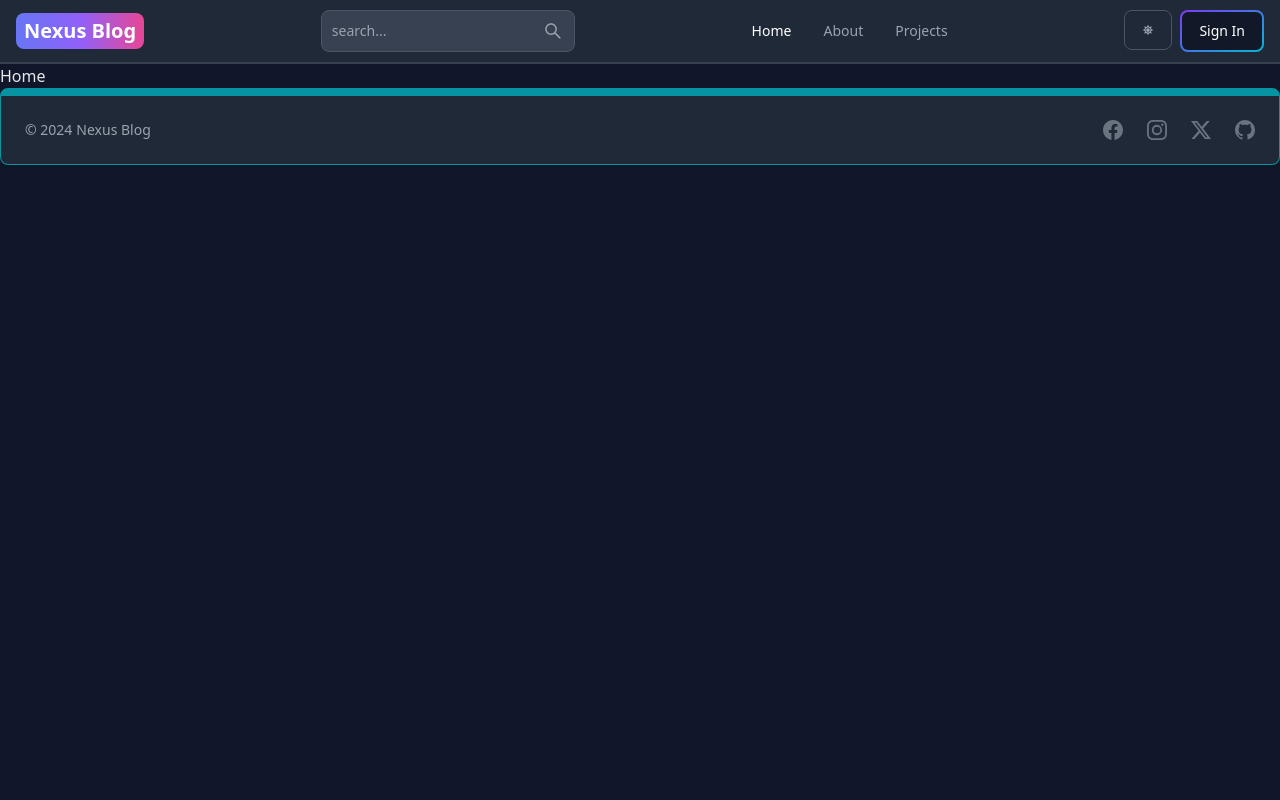
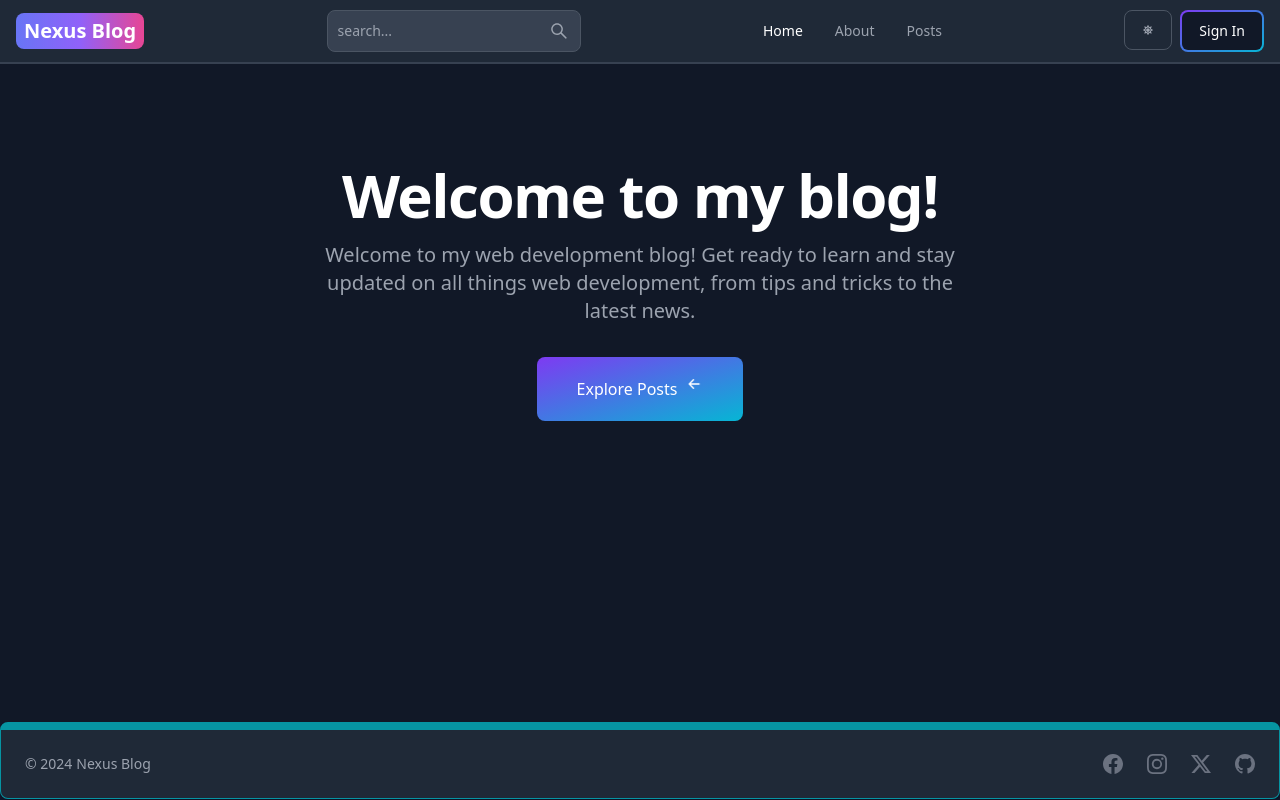
Before and after one commit to oshri1997/Nexus_Blog, a React (Vite) app in the folder frontend/: page / in a window 1280 px wide. Built offline with nearby package versions, Linux system fonts and the light colour scheme; no server answers.

Commit message:
create the homepage section

```diff
--- a/frontend/src/App.tsx
+++ b/frontend/src/App.tsx
@@ -4,7 +4,7 @@ import About from "./pages/About";
 import SignIn from "./pages/SignIn";
 import SignUp from "./pages/SignUp";
 import Dashboard from "./pages/Dashboard";
-import Projects from "./pages/Projects";
+
 import Header from "./components/Header";
 import FooterComponent from "./components/Footer";
 import { ProtectedRouteGuest, ProtectedRouteUser } from "./components/ProtectedRoute";
@@ -15,6 +15,7 @@ import CreatePost from "./pages/CreatePost";
 import UpdatePost from "./pages/UpdatePost";
 import PostPage from "./pages/PostPage";
 import ScrollToTop from "./components/ScrollToTop";
+import Posts from "./pages/Posts";
 
 const App = () => {
   const { theme } = useSelector((state: RootState) => state.theme);
@@ -38,7 +39,7 @@ const App = () => {
         <Route element={<ProtectedRouteGuest currentUser={currentUser} />}>
           <Route path="/update-post/:postid" element={<UpdatePost />} />
         </Route>
-        <Route path="/projects" element={<Projects />} />
+        <Route path="/posts" element={<Posts />} />
         <Route element={<ProtectedRouteUser currentUser={currentUser} />}>
           <Route path="/sign-in" element={<SignIn />} />
         </Route>
--- a/frontend/src/components/Header.tsx
+++ b/frontend/src/components/Header.tsx
@@ -111,9 +111,9 @@ export default function Header() {
             About
           </Navbar.Link>
         </Link>
-        <Link to="/projects" className="cursor-pointer">
+        <Link to="/posts" className="cursor-pointer">
           <Navbar.Link active={path === "/projects"} as={"div"}>
-            Projects
+            Posts
           </Navbar.Link>
         </Link>
       </Navbar.Collapse>
--- a/frontend/src/pages/Home.tsx
+++ b/frontend/src/pages/Home.tsx
@@ -1,3 +1,27 @@
+import { Button } from "flowbite-react";
+import { HiArrowCircleLeft, HiArrowLeft } from "react-icons/hi";
+import { Link } from "react-router-dom";
+
 export default function Home() {
-  return <div>Home</div>;
+  return (
+    <section className="h-[calc(100vh-142px)] bg-white dark:bg-gray-900">
+      <div className="flex h-[calc(100%-200px)] flex-col justify-center items-center">
+        <h1 className="max-w-2xl mb-4 text-4xl font-extrabold tracking-tight leading-none md:text-5xl xl:text-6xl dark:text-white">
+          Welcome to my blog!
+        </h1>
+        <p className="max-w-2xl mb-6 text-center font-light text-gray-500 lg:mb-8 md:text-lg lg:text-xl dark:text-gray-400">
+          Welcome to my web development blog! Get ready to learn and stay updated on all things
+          web development, from tips and tricks to the latest news.
+        </p>
+        <div>
+          <Link to="/posts">
+            <Button className="px-6 py-3 " gradientDuoTone="purpleToBlue">
+              <span className="text-base">Explore Posts</span>
+              <HiArrowLeft className="ml-3 animate-moveRightToLeft " />
+            </Button>
+          </Link>
+        </div>
+      </div>
+    </section>
+  );
 }
--- /dev/null
+++ b/frontend/src/pages/Posts.tsx
@@ -0,0 +1,3 @@
+export default function Posts() {
+  return <div>Projects</div>;
+}
--- a/frontend/src/pages/Projects.tsx
+++ /dev/null
@@ -1,3 +0,0 @@
-export default function Projects() {
-  return <div>Projects</div>;
-}
--- a/frontend/tailwind.config.js
+++ b/frontend/tailwind.config.js
@@ -6,7 +6,17 @@ export default {
     "node_modules/flowbite-react/lib/esm/**/*.js",
   ],
   theme: {
-    extend: {},
+    extend: {
+      animation: {
+        moveRightToLeft: "moveRightToLeft 1s infinite linear",
+      },
+      keyframes: {
+        moveRightToLeft: {
+          "0%,100%": { transform: "translateX(2px)" },
+          "50%": { transform: "translateX(-2px)" },
+        },
+      },
+    },
   },
   plugins: [require("flowbite/plugin"), require("tailwind-scrollbar")],
 };
```
